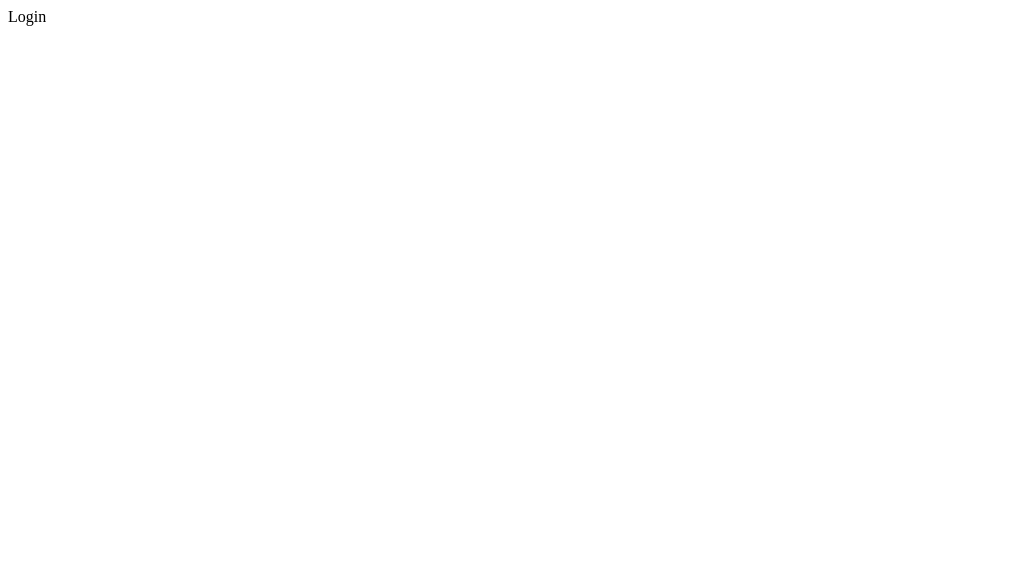
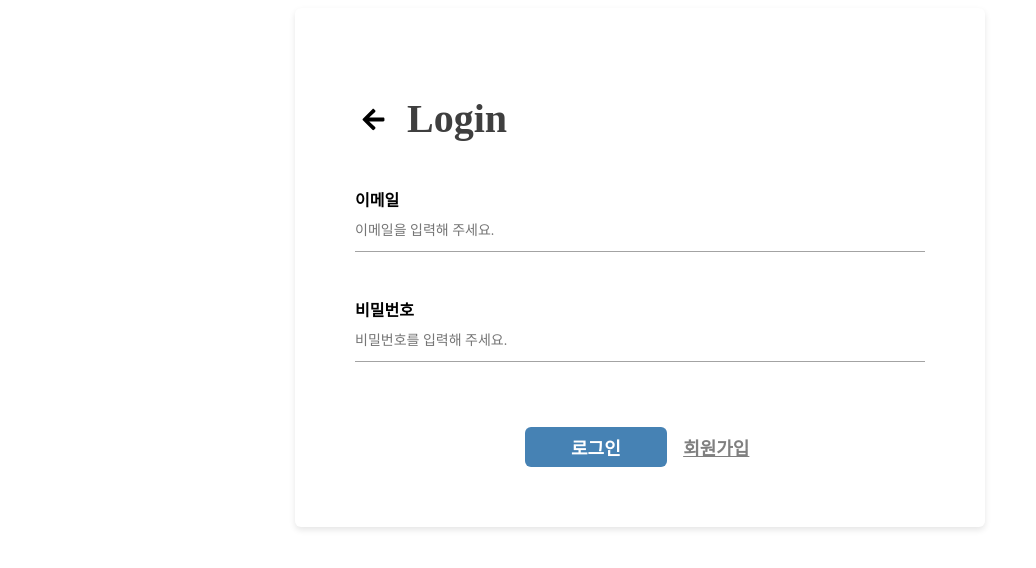
Before and after one commit to wisdom1104/todo-typescript, a React (Create React App) app: page /login in a window 1280 px wide. Shown: the top 568 px of the page, without its empty margins (0-1036 px from the left). Built offline with nearby package versions, Linux system fonts and the light colour scheme; a web font is replaced by a local one.

Commit message:
feat: 로그인 기능 구현

```diff
--- a/db.json
+++ b/db.json
@@ -36,25 +36,5 @@
       "isDone": false,
       "id": 7
     }
-  ],
-  "user": [
-    {
-      "id": 1,
-      "email": "1@1.1",
-      "password": "smile",
-      "nickname": "올라프"
-    },
-    {
-      "email": "1234@1.1",
-      "password": "1234",
-      "nickname": "1234",
-      "id": 2
-    },
-    {
-      "email": "test@1.1",
-      "password": "1234",
-      "nickname": "test",
-      "id": 3
-    }
   ]
 }
--- a/package.json
+++ b/package.json
@@ -21,6 +21,7 @@
     "react-scripts": "5.0.1",
     "styled-components": "^5.3.9",
     "typescript": "^4.4.2",
+    "universal-cookie": "^4.0.4",
     "web-vitals": "^2.1.0"
   },
   "scripts": {
--- a/src/components/Header.tsx
+++ b/src/components/Header.tsx
@@ -1,6 +1,7 @@
 import React from "react";
 import { useNavigate } from "react-router";
 import styled from "styled-components";
+import { StBtn } from "./TodoBox";
 
 function Header() {
   const navi = useNavigate();
@@ -9,13 +10,22 @@ function Header() {
       <StHeader>
         <StHeaderTitle>My Todo List</StHeaderTitle>
         <div>
-          <button
+          <StBtn
+            borderColor={"steelblue"}
+            onClick={() => {
+              navi("/login");
+            }}
+          >
+            로그인
+          </StBtn>
+          <StBtn
+            borderColor={"lightsteelblue"}
             onClick={() => {
               navi("/signup");
             }}
           >
             회원가입
-          </button>
+          </StBtn>
           {/* <span>Olaf</span> */}
         </div>
       </StHeader>
--- a/src/components/Login.tsx
+++ b/src/components/Login.tsx
@@ -1,7 +1,219 @@
-import React from "react";
+import { useMutation, useQueryClient } from "@tanstack/react-query";
+import axios from "axios";
+import { useState } from "react";
+import { useNavigate } from "react-router-dom";
+import styled from "styled-components";
+import { FaArrowLeft } from "react-icons/fa";
+import { cookies } from "../shared/Cookies";
+// import { cookies } from "../shared/Cookies";
+
+interface User {
+  email: string;
+  password: string;
+}
+
+const useLogin = () => {
+  const queryClient = useQueryClient();
+
+  const {
+    mutate: login,
+    isLoading,
+    isError,
+  } = useMutation({
+    mutationFn: async (user: User) => {
+      const response = await axios.post(
+        `${process.env.REACT_APP_USER_KEY}/auth/login`,
+        user
+      );
+
+      // 쿠키 설정
+      // cookies.set("token", response.headers.authorization, {
+      cookies.set("token", response.headers, {
+        path: "/",
+        maxAge: 3540,
+      });
+      cookies.set("nick", response.data[1], { path: "/", maxAge: 3540 });
+      console.log(response.data[1]);
+
+      return response.data;
+    },
+    onSuccess: () => {
+      queryClient.invalidateQueries(["auth"]);
+      alert("로그인 성공");
+      // window.location.href = "/";
+    },
+  });
+
+  return { login, isLoading, isError };
+};
 
 function Login() {
-  return <div>Login</div>;
+  const navi = useNavigate();
+  const [email, setEmail] = useState("");
+  const [password, setPassword] = useState("");
+
+  const { login } = useLogin();
+
+  const onSubmitFormHandler = (e: React.FormEvent<HTMLFormElement>) => {
+    e.preventDefault();
+    login({ email, password });
+    // setEmail("");
+    // setPassword("");
+  };
+
+  return (
+    <SignUpPage>
+      <SignUpBox>
+        <SignUpTitle>
+          <BackBtn
+            onClick={() => {
+              navi("/");
+            }}
+          >
+            <FaArrowLeft />
+          </BackBtn>
+          Login
+        </SignUpTitle>
+        <Form onSubmit={onSubmitFormHandler}>
+          <InputBox>
+            <InputTitle>이메일</InputTitle>
+            <Input
+              type="email"
+              value={email}
+              placeholder="이메일을 입력해 주세요."
+              onChange={(e) => {
+                setEmail(e.target.value);
+              }}
+            />
+          </InputBox>
+          <InputBox>
+            <InputTitle>비밀번호</InputTitle>
+            <Input
+              type="password"
+              value={password}
+              placeholder="비밀번호를 입력해 주세요."
+              onChange={(e) => {
+                setPassword(e.target.value);
+              }}
+            />
+          </InputBox>
+          <SignUpBtnBox>
+            <Btn type="submit">로그인</Btn>
+            <SubBtn
+              type="button"
+              onClick={() => {
+                navi("/signup");
+              }}
+            >
+              회원가입
+            </SubBtn>
+          </SignUpBtnBox>
+        </Form>
+      </SignUpBox>
+    </SignUpPage>
+  );
 }
 
 export default Login;
+const SignUpPage = styled.div`
+  display: flex;
+  -webkit-box-pack: center;
+  justify-content: center;
+`;
+
+const SignUpBox = styled.div`
+  width: 570px;
+  background: rgb(255, 255, 255);
+  padding: 60px;
+  border-radius: 6px;
+  box-shadow: rgba(0, 0, 0, 0.1) 0px 3px 6px 0px;
+`;
+
+const SignUpTitle = styled.h1`
+  margin-bottom: 45px;
+  font-size: 40px;
+  font-weight: bold;
+  color: rgb(63, 63, 63);
+`;
+
+const Form = styled.form`
+  margin: 0px;
+  padding: 0px;
+  border: 0px;
+  font: inherit;
+  vertical-align: baseline;
+  box-sizing: border-box;
+`;
+
+const InputBox = styled.div`
+  display: flex;
+  flex-direction: column;
+  margin-bottom: 30px;
+  padding: 0px;
+  border: 0px;
+  font: inherit;
+  vertical-align: baseline;
+  box-sizing: border-box;
+  height: 80px;
+`;
+
+const InputTitle = styled.span`
+  font-weight: 600;
+`;
+
+const Input = styled.input`
+  width: 100%;
+  height: 40px;
+  padding: 0px;
+  font-size: 14px;
+  font-weight: 500;
+  border: none;
+  border-bottom: 1px solid rgb(163, 163, 163);
+  outline: none;
+  appearance: none;
+`;
+
+const BackBtn = styled.button`
+  border: none;
+  background-color: transparent;
+  font-size: 25px;
+  margin-right: 15px;
+  &:hover {
+    color: lightsteelblue;
+  }
+`;
+
+const Btn = styled.button`
+  display: flex;
+  width: 25%;
+  padding: 0px 20px;
+  border-radius: 6px;
+  background-color: steelblue;
+  align-items: center;
+  justify-content: center;
+  font-size: 18px;
+  font-weight: 700;
+  color: rgb(255, 255, 255);
+  text-align: center;
+  border: none;
+  cursor: pointer;
+`;
+
+const SubBtn = styled.button`
+  background-color: transparent;
+  font-size: 18px;
+  font-weight: 700;
+  text-decoration-line: underline;
+  color: gray;
+  border: none;
+  cursor: pointer;
+`;
+
+const SignUpBtnBox = styled.div`
+  display: flex;
+  justify-content: center;
+  width: 100%;
+  height: 40px;
+  margin-top: 50px;
+  gap: 10px;
+`;
--- a/src/pages/Signup.tsx
+++ b/src/pages/Signup.tsx
@@ -1,25 +1,31 @@
 import { useMutation, useQueryClient } from "@tanstack/react-query";
 import axios from "axios";
 import { useState } from "react";
-import { Link, useNavigate } from "react-router-dom";
+import { useNavigate } from "react-router-dom";
 import styled from "styled-components";
 import { FaArrowLeft } from "react-icons/fa";
 
 interface NewUser {
   email: string;
+  nickname: string;
   password: string;
-  nickname: string;
+  confirmPassword: string;
 }
 const useAddUser = () => {
+  const navi = useNavigate();
   const queryClient = useQueryClient();
 
   const { mutate: addUser } = useMutation({
     mutationFn: async (newUser: NewUser) => {
-      await axios.post(`${process.env.REACT_APP_SERVER_URL}/user`, newUser);
+      await axios.post(
+        `${process.env.REACT_APP_USER_KEY}/auth/signup`,
+        newUser
+      );
     },
     onSuccess: () => {
-      queryClient.invalidateQueries(["user"]);
+      queryClient.invalidateQueries(["auth"]);
       alert("회원가입 성공");
+      navi("/login");
     },
   });
 
@@ -31,28 +37,29 @@ function Signup() {
   const [email, setEmail] = useState("");
   const [password, setPassword] = useState("");
   const [nickname, setNickname] = useState("");
-  const [passwordCheck, setPasswordCheck] = useState("");
+  const [confirmPassword, setConfirmPassword] = useState("");
 
   const { addUser } = useAddUser();
   const onSubmitFormHandler = (e: React.FormEvent<HTMLFormElement>) => {
     e.preventDefault();
     const newNser = {
       email,
+      nickname,
       password,
-      nickname,
+      confirmPassword,
     };
     addUser(newNser);
     setEmail("");
     setPassword("");
-    setPasswordCheck("");
+    setConfirmPassword("");
     setNickname("");
   };
 
-  const [passwordCheckPwMsg, setpasswordCheckPwMsg] = useState("");
-  const onChangePasswordCheck = (e: React.ChangeEvent<HTMLInputElement>) => {
+  const [confirmPasswordPwMsg, setConfirmPasswordMsg] = useState("");
+  const onChangeConfirmPassword = (e: React.ChangeEvent<HTMLInputElement>) => {
     e.preventDefault();
     const checkPw = e.target.value;
-    setpasswordCheckPwMsg(
+    setConfirmPasswordMsg(
       checkPw === ""
         ? ""
         : password.length >= 1 && password !== checkPw
@@ -154,14 +161,14 @@ function Signup() {
             <InputTitle>비밀번호 확인</InputTitle>
             <Input
               type="password"
-              value={passwordCheck}
+              value={confirmPassword}
               placeholder="비밀번호를 다시 입력해 주세요."
               onChange={(e) => {
-                onChangePasswordCheck(e);
-                setPasswordCheck(e.target.value);
+                onChangeConfirmPassword(e);
+                setConfirmPassword(e.target.value);
               }}
             />
-            <ValidMsg>{passwordCheckPwMsg}</ValidMsg>
+            <ValidMsg>{confirmPasswordPwMsg}</ValidMsg>
           </InputBox>
           <SignUpBtnBox>
             <Btn type="submit">회원가입</Btn>
--- /dev/null
+++ b/src/shared/Cookies.ts
@@ -0,0 +1,3 @@
+import Cookies from "universal-cookie";
+
+export const cookies = new Cookies();
```
Also changed, not shown: 2 other files (tests, documents, lock files or other folders).
